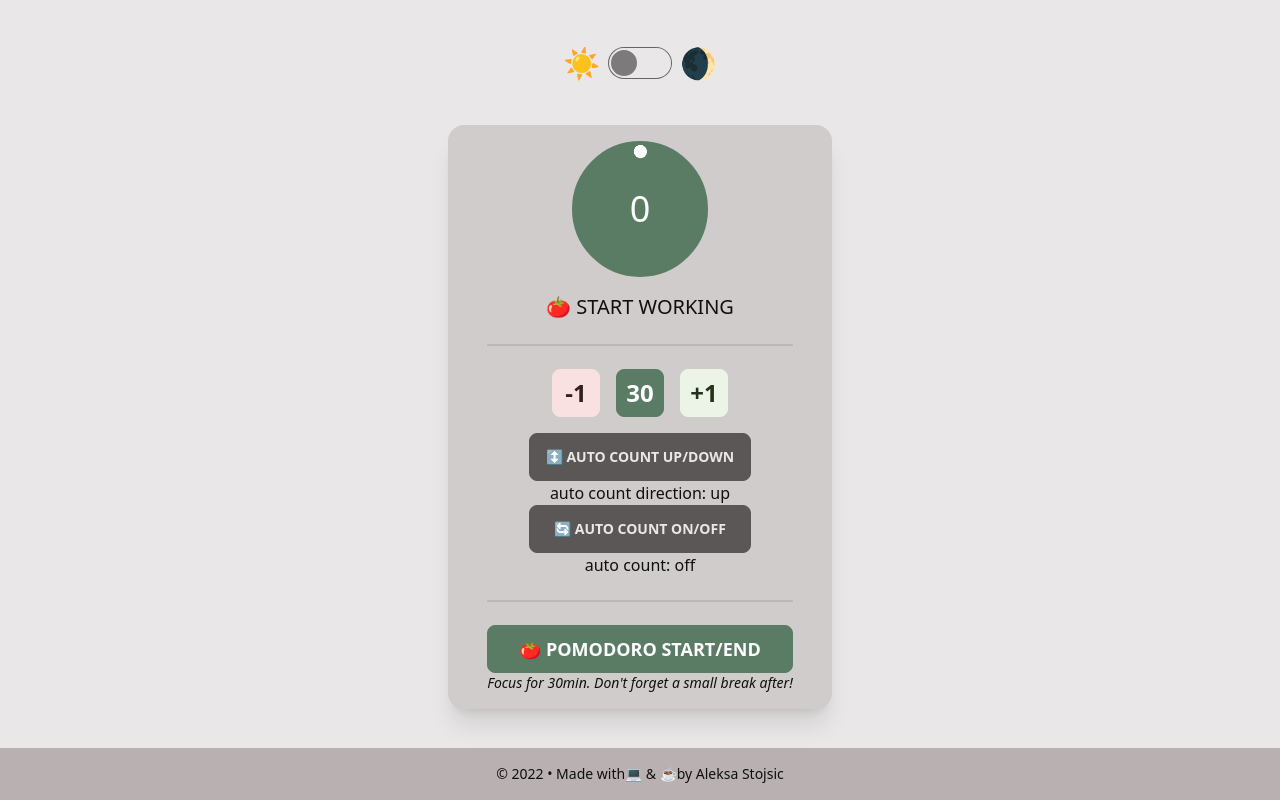
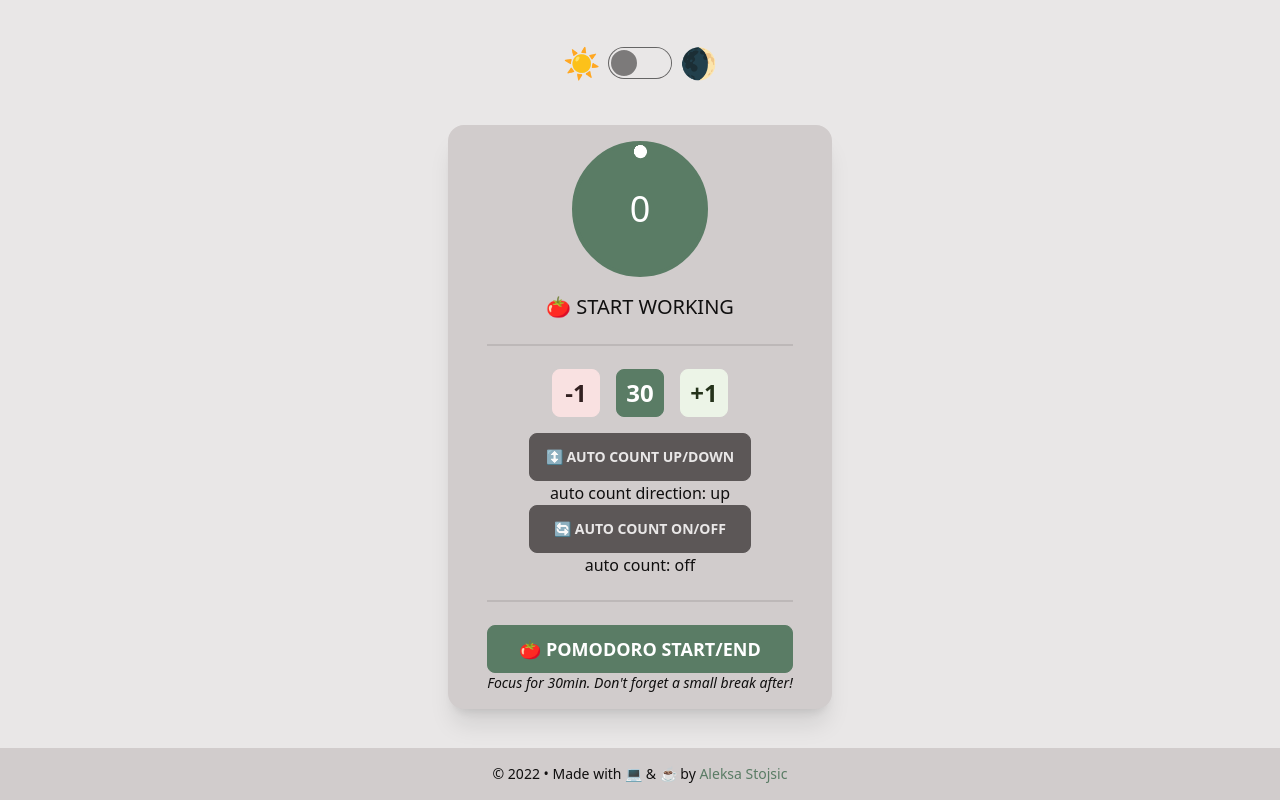
Before and after one commit to aleksa-stojsic/next-counter-and-pomo, a Next.js app: page / in a window 1280 px wide. Built offline with nearby package versions, Linux system fonts and the light colour scheme.

Commit message:
Fix: some footer styling

```diff
--- a/components/Layout.jsx
+++ b/components/Layout.jsx
@@ -3,20 +3,20 @@ export default function Layout({ children }) {
     // layout div with tailwind css 100 vh height centered
     <div className='flex flex-col items-center justify-center min-h-screen'>
       {children}
-      <footer className='footer footer-center p-4 bg-base-300'>
+      <footer className='footer footer-center p-4 bg-base-200'>
         <div>
           <p>
-            &copy; {new Date().getFullYear()} • Made with
+            &copy; {new Date().getFullYear()} • Made with{' '}
             <span role='img' aria-label='computer-coffee'>
               💻 & ☕
-            </span>
-            by
+            </span>{' '}
+            by{' '}
             <a
               href='https://github.com/aleksa-stojsic'
+              className='link link-primary link-hover'
               target='_blank'
               rel='noreferrer'
             >
-              {' '}
               Aleksa Stojsic
             </a>
           </p>
```
